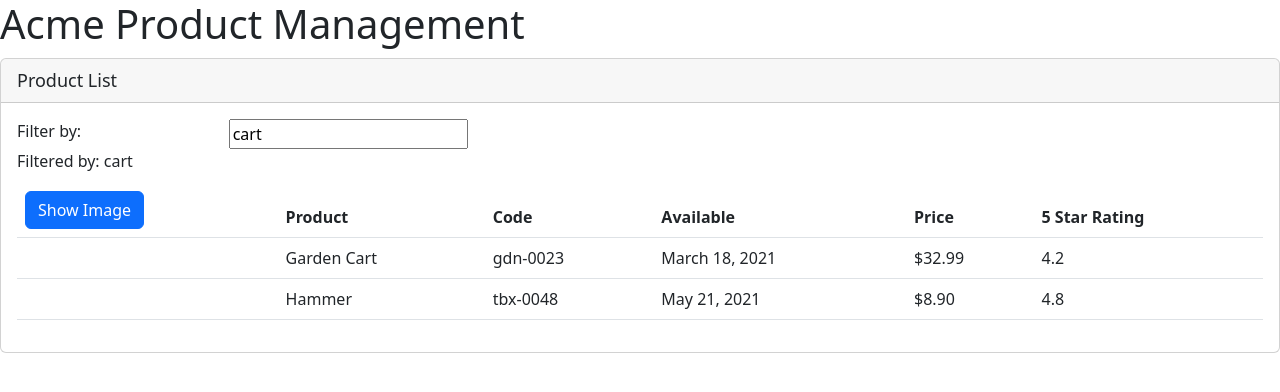
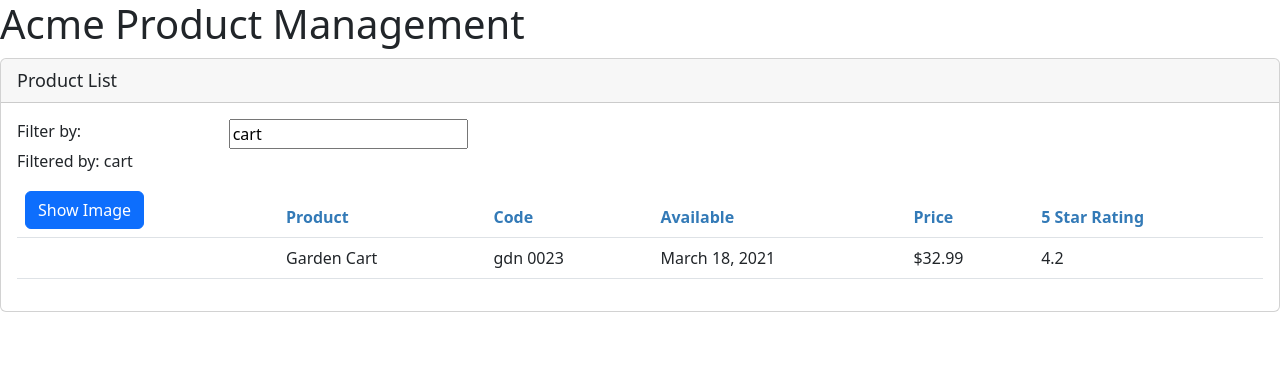
Before and after one commit to matt-grimsley/angular-getting-started, an Angular app: page / in a window 1280 px wide. Shown: the top 392 px of the page. Built offline with nearby package versions, Linux system fonts and the light colour scheme.

Commit message:
chapter 6 and 7

```diff
--- a/src/app/app.module.ts
+++ b/src/app/app.module.ts
@@ -4,11 +4,13 @@
 
 import { AppComponent } from './app.component';
 import { ProductListComponent } from './products/product-list.component';
+import { ConvertToSpacesPipe } from './shared/convert-to-spaces.pipe';
 
 @NgModule({
   declarations: [
     AppComponent,
-    ProductListComponent
+    ProductListComponent,
+    ConvertToSpacesPipe
   ],
   imports: [
     BrowserModule,
--- /dev/null
+++ b/src/app/products/product-list.component.css
@@ -0,0 +1,3 @@
+thead {
+    color: #337AB7;
+}
--- a/src/app/products/product-list.component.html
+++ b/src/app/products/product-list.component.html
@@ -27,7 +27,7 @@
           </tr>
         </thead>
         <tbody>
-          <tr *ngFor="let product of products">
+          <tr *ngFor="let product of filteredProducts">
             <td>
               <img
                 [src]="product.imageUrl"
@@ -37,7 +37,7 @@
               />
             </td>
             <td>{{ product.productName }}</td>
-            <td>{{ product.productCode | lowercase }}</td>
+            <td>{{ product.productCode | lowercase | convertToSpaces:'-'}}</td>
             <td>{{ product.releaseDate }}</td>
             <td>{{ product.price | currency: "USD":"symbol":"1.2-2" }}</td>
             <td>{{ product.starRating }}</td>
--- a/src/app/products/product-list.component.ts
+++ b/src/app/products/product-list.component.ts
@@ -1,16 +1,28 @@
 import { Component } from '@angular/core';
+import { filter } from 'rxjs';
+import { IProduct } from './product';
 
 @Component({
   selector: 'pm-products',
   templateUrl: './product-list.component.html',
+  styleUrls: ['./product-list.component.css'],
 })
 export class ProductListComponent {
   pageTitle: string = 'Product List';
   imageWidth: number = 50;
   imageMargin: number = 2;
   showImage: boolean = false;
-  listFilter: string = 'cart';
-  products: any[] = [
+  private _listFilter: string = '';
+  get listFilter(): string {
+    return this._listFilter;
+  }
+  set listFilter(value: string) {
+    this._listFilter = value;
+    this.filteredProducts = this.performFilter(value);
+  }
+
+  filteredProducts: IProduct[] = [];
+  products: IProduct[] = [
     {
       productId: 2,
       productName: 'Garden Cart',
@@ -33,7 +45,18 @@
     },
   ];
 
+  performFilter(filterBy: string): IProduct[] {
+    filterBy = filterBy.toLocaleLowerCase();
+    return this.products.filter((product: IProduct) =>
+      product.productName.toLocaleLowerCase().includes(filterBy)
+    );
+  }
+
   toggleImage(): void {
     this.showImage = !this.showImage;
   }
+
+  ngOnInit(): void {
+    this.listFilter = 'cart';
+  }
 }
--- /dev/null
+++ b/src/app/products/product.ts
@@ -0,0 +1,10 @@
+export interface IProduct {
+    productId: number;
+    productName: string;
+    productCode: string;
+    releaseDate: string;
+    price: number;
+    description: string;
+    starRating: number;
+    imageUrl: string;
+}
--- /dev/null
+++ b/src/app/shared/convert-to-spaces.pipe.ts
@@ -0,0 +1,12 @@
+import { Pipe, PipeTransform } from "@angular/core";
+
+@Pipe({
+    name: 'convertToSpaces'
+})
+export class ConvertToSpacesPipe implements PipeTransform {
+    transform(value: string, character: string) {
+        return value.replace(character, ' ')
+
+    }
+
+}
```
